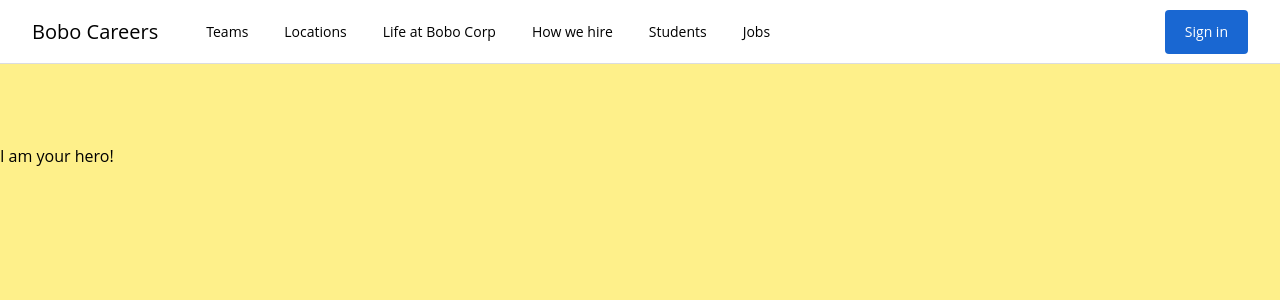
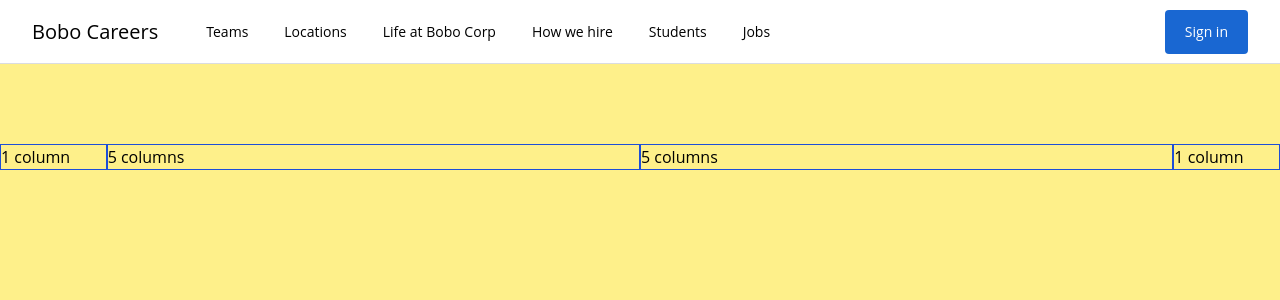
Before and after one commit to pmdenlinger/vue-masterclass-project, a Vue app in the folder job-search/: page / in a window 1280 px wide. Shown: the top 300 px of the page. Built offline with nearby package versions, Linux system fonts and the light colour scheme; the HTML template or start-up script is replaced by a standard one.

Commit message:
Add 12-grid layout with four columns of 1-5-5-1 width

```diff
--- a/job-search/src/components/TheHero.vue
+++ b/job-search/src/components/TheHero.vue
@@ -1,6 +1,13 @@
 <template>
   <main>
-    <section class=" flex flex-col h-screen bg-yellow-200 pt-10 pt-20">I am your hero!</section>
+    <section class=" flex flex-col h-screen bg-yellow-200 pt-10 pt-20">
+      <div class="grid grid-cols-12">
+        <div class="col-span-1 col-start-1 border border-blue-700">1 column</div>
+         <div class="col-span-5 col-start-2 border border-blue-700">5 columns</div>
+         <div class="col-span-5 col-start-7 border border-blue-700">5 columns</div>
+         <div class="col-span-1 col-start-12 border border-blue-700">1 column</div>
+      </div>
+    </section>
   </main>
 </template>
 
```
